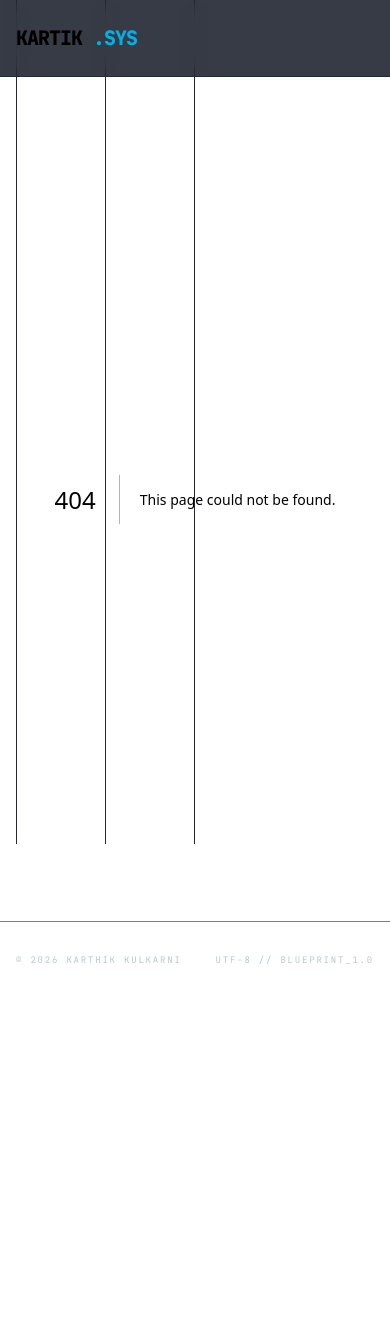
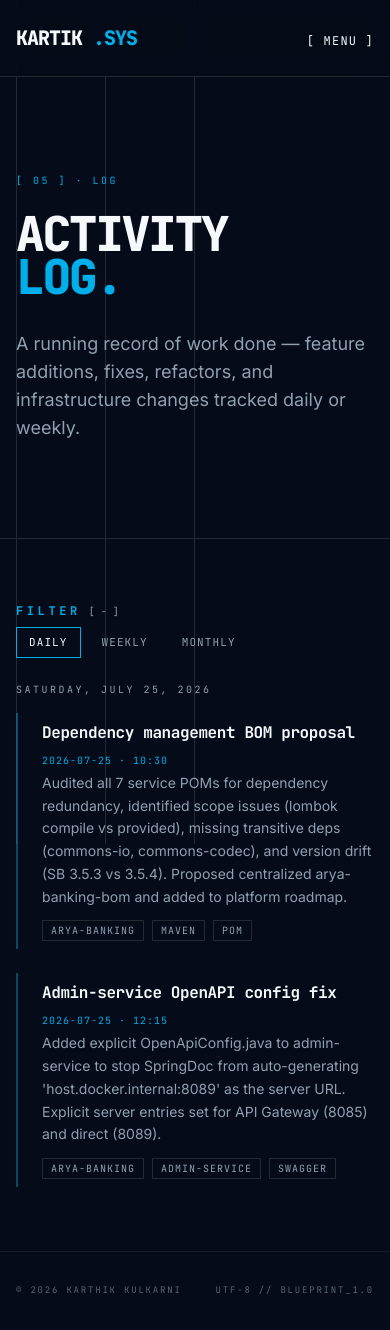
Before and after one commit to kartik1502/portfolio, a Next.js app: page /changelog in a window 390 px wide. Before the commit this address had no page. Before the commit the page ends 1000 px from the top, so only its background shows below. Built offline with nearby package versions, Linux system fonts and the light colour scheme.

Commit message:
feat: add changelog page with time filters, animations, and mobile nav

```diff
--- /dev/null
+++ b/src/app/changelog/page.tsx
@@ -0,0 +1,152 @@
+"use client";
+
+import { useState, useMemo } from "react";
+import { CHANGELOG } from "@/lib/portfolio-data";
+import { Reveal } from "@/components/Reveal";
+
+type View = "daily" | "weekly" | "monthly";
+
+const VIEWS: { value: View; label: string }[] = [
+  { value: "daily", label: "Daily" },
+  { value: "weekly", label: "Weekly" },
+  { value: "monthly", label: "Monthly" },
+];
+
+function getPeriod(dateStr: string, view: View): string {
+  const d = new Date(dateStr + "T00:00:00");
+  switch (view) {
+    case "daily":
+      return d.toLocaleDateString("en-US", {
+        weekday: "long",
+        year: "numeric",
+        month: "long",
+        day: "numeric",
+      });
+    case "weekly": {
+      const start = new Date(d);
+      start.setDate(d.getDate() - d.getDay());
+      const end = new Date(start);
+      end.setDate(start.getDate() + 6);
+      return `${start.toLocaleDateString("en-US", { month: "short", day: "numeric" })} — ${end.toLocaleDateString("en-US", { month: "short", day: "numeric", year: "numeric" })}`;
+    }
+    case "monthly":
+      return d.toLocaleDateString("en-US", { month: "long", year: "numeric" });
+  }
+}
+
+export default function Changelog() {
+  const [view, setView] = useState<View>("daily");
+  const [open, setOpen] = useState(true);
+
+  const groups = useMemo(() => {
+    const map = new Map<string, typeof CHANGELOG>();
+    for (const entry of CHANGELOG) {
+      const key = getPeriod(entry.date, view);
+      if (!map.has(key)) map.set(key, []);
+      map.get(key)!.push(entry);
+    }
+    return Array.from(map.entries());
+  }, [view]);
+
+  return (
+    <>
+      <section className="px-4 md:px-8 py-24 md:py-32 grid grid-cols-4 md:grid-cols-12 gap-6 border-b border-border">
+        <div className="col-span-4 md:col-span-8 animate-reveal">
+          <div className="font-display text-[10px] uppercase tracking-[0.25em] text-primary mb-6">
+            [ 05 ] · Log
+          </div>
+          <h1 className="font-display text-5xl md:text-7xl font-extrabold tracking-tighter leading-[0.9] mb-8">
+            ACTIVITY <br />
+            <span className="text-primary">LOG.</span>
+          </h1>
+          <p className="max-w-[52ch] text-lg text-muted-foreground">
+            A running record of work done — feature additions, fixes, refactors, and infrastructure
+            changes tracked daily or weekly.
+          </p>
+        </div>
+      </section>
+
+      <section className="px-4 md:px-8 py-16">
+        <div className="grid grid-cols-4 md:grid-cols-12 gap-6">
+          <Reveal from="left" className="col-span-4 md:col-span-3">
+            <div className="sticky top-24">
+              <button
+                onClick={() => setOpen((prev) => !prev)}
+                className="group flex items-center gap-2 w-full mb-1"
+              >
+                <span className="font-display text-xs font-bold uppercase tracking-[0.3em] text-primary">
+                  Filter
+                </span>
+                <span className="font-display text-[10px] text-muted-foreground transition-transform group-hover:translate-x-0.5">
+                  {open ? "[ − ]" : `[ + ] · ${view}`}
+                </span>
+              </button>
+              {open && (
+                <div className="flex flex-row md:flex-col gap-2 pt-1">
+                  {VIEWS.map((v) => (
+                    <button
+                      key={v.value}
+                      onClick={() => setView(v.value)}
+                      className={`font-display text-[11px] uppercase tracking-widest text-left transition-colors px-3 py-1.5 border ${
+                        view === v.value
+                          ? "text-foreground border-primary"
+                          : "text-muted-foreground border-transparent hover:text-foreground hover:border-border"
+                      }`}
+                    >
+                      {v.label}
+                    </button>
+                  ))}
+                </div>
+              )}
+            </div>
+          </Reveal>
+          <div className="col-span-4 md:col-span-9 space-y-12">
+            {groups.map(([period, entries]) => (
+              <Reveal key={period} from="up" as="section">
+                <h3 className="font-display text-[10px] uppercase tracking-[0.25em] text-muted-foreground mb-4">
+                  {period}
+                </h3>
+                <div className="space-y-6">
+                  {entries.map((entry, i) => (
+                    <Reveal key={i} from="right" delay={i * 80} as="article">
+                      <div className="border-l-2 border-primary/40 pl-6 py-2">
+                        <div className="flex flex-wrap items-baseline justify-between gap-2 mb-1">
+                          <h4 className="font-display text-base font-bold tracking-tight">
+                            {entry.title}
+                          </h4>
+                          <span className="font-display text-[10px] uppercase tracking-widest text-primary">
+                            {entry.date}{entry.time && <> · {entry.time}</>}
+                          </span>
+                        </div>
+                        <p className="text-sm text-muted-foreground leading-relaxed mb-3">
+                          {entry.description}
+                        </p>
+                        {entry.tags && (
+                          <div className="flex flex-wrap gap-2">
+                            {entry.tags.map((t) => (
+                              <span
+                                key={t}
+                                className="px-2 py-0.5 border border-border text-[10px] font-display uppercase tracking-widest text-muted-foreground"
+                              >
+                                {t}
+                              </span>
+                            ))}
+                          </div>
+                        )}
+                      </div>
+                    </Reveal>
+                  ))}
+                </div>
+              </Reveal>
+            ))}
+            {CHANGELOG.length === 0 && (
+              <p className="text-sm text-muted-foreground italic">
+                No entries yet. Work logs will appear here.
+              </p>
+            )}
+          </div>
+        </div>
+      </section>
+    </>
+  );
+}
--- a/src/components/SiteNav.tsx
+++ b/src/components/SiteNav.tsx
@@ -1,5 +1,6 @@
 "use client";
 
+import { useState } from "react";
 import Link from "next/link";
 import { usePathname } from "next/navigation";
 
@@ -8,17 +9,20 @@ const LINKS = [
   { href: "/about", label: "About", n: "02" },
   { href: "/projects", label: "Projects", n: "03" },
   { href: "/writing", label: "Writing", n: "04" },
-  { href: "/contact", label: "Connect", n: "05" },
+  { href: "/changelog", label: "Changelog", n: "05" },
+  { href: "/contact", label: "Connect", n: "06" },
 ];
 
 export function SiteNav() {
   const pathname = usePathname();
+  const [menuOpen, setMenuOpen] = useState(false);
 
   return (
     <nav className="sticky top-0 z-50 px-4 md:px-8 py-6 flex justify-between items-baseline border-b border-border bg-background/80 backdrop-blur-md">
       <Link href="/" className="font-display font-extrabold text-xl tracking-tighter">
         KARTIK <span className="text-primary">.SYS</span>
       </Link>
+
       <div className="hidden sm:flex gap-6 md:gap-8 text-[10px] font-display uppercase tracking-widest">
         {LINKS.map((l) => {
           const isActive = l.href === "/" ? pathname === "/" : pathname.startsWith(l.href);
@@ -33,6 +37,40 @@ export function SiteNav() {
           );
         })}
       </div>
+
+      <button
+        onClick={() => setMenuOpen((prev) => !prev)}
+        className="sm:hidden font-display text-xs uppercase tracking-widest hover:text-primary transition-colors"
+        aria-label="Toggle menu"
+      >
+        {menuOpen ? "[ CLOSE ]" : "[ MENU ]"}
+      </button>
+
+      {menuOpen && (
+        <>
+          <div
+            className="fixed inset-0 top-[57px] bg-black/40 sm:hidden"
+            onClick={() => setMenuOpen(false)}
+          />
+          <div className="fixed right-0 top-[57px] w-64 border-l border-border bg-background p-6 sm:hidden flex flex-col gap-4 shadow-xl">
+            {LINKS.map((l) => {
+              const isActive = l.href === "/" ? pathname === "/" : pathname.startsWith(l.href);
+              return (
+                <Link
+                  key={l.href}
+                  href={l.href}
+                  onClick={() => setMenuOpen(false)}
+                  className={`font-display text-sm uppercase tracking-widest hover:text-primary transition-colors ${
+                    isActive ? "text-primary" : ""
+                  }`}
+                >
+                  [ {l.n} ] {l.label}
+                </Link>
+              );
+            })}
+          </div>
+        </>
+      )}
     </nav>
   );
 }
--- a/src/lib/portfolio-data.ts
+++ b/src/lib/portfolio-data.ts
@@ -196,3 +196,28 @@ export const BEYOND = [
   { title: "Reading", body: "Currently working through Designing Data-Intensive Applications and Release It! for the second time." },
   { title: "Off-screen", body: "Long walks, cricket, and slowly cooking through a South Indian recipe backlog." },
 ];
+
+export type ChangelogEntry = {
+  date: string;
+  time?: string;
+  title: string;
+  description: string;
+  tags?: string[];
+};
+
+export const CHANGELOG: ChangelogEntry[] = [
+  {
+    date: "2026-07-25",
+    time: "10:30",
+    title: "Dependency management BOM proposal",
+    description: "Audited all 7 service POMs for dependency redundancy, identified scope issues (lombok compile vs provided), missing transitive deps (commons-io, commons-codec), and version drift (SB 3.5.3 vs 3.5.4). Proposed centralized arya-banking-bom and added to platform roadmap.",
+    tags: ["arya-banking", "maven", "pom"],
+  },
+  {
+    date: "2026-07-25",
+    time: "12:15",
+    title: "Admin-service OpenAPI config fix",
+    description: "Added explicit OpenApiConfig.java to admin-service to stop SpringDoc from auto-generating 'host.docker.internal:8089' as the server URL. Explicit server entries set for API Gateway (8085) and direct (8089).",
+    tags: ["arya-banking", "admin-service", "swagger"],
+  },
+];
```
